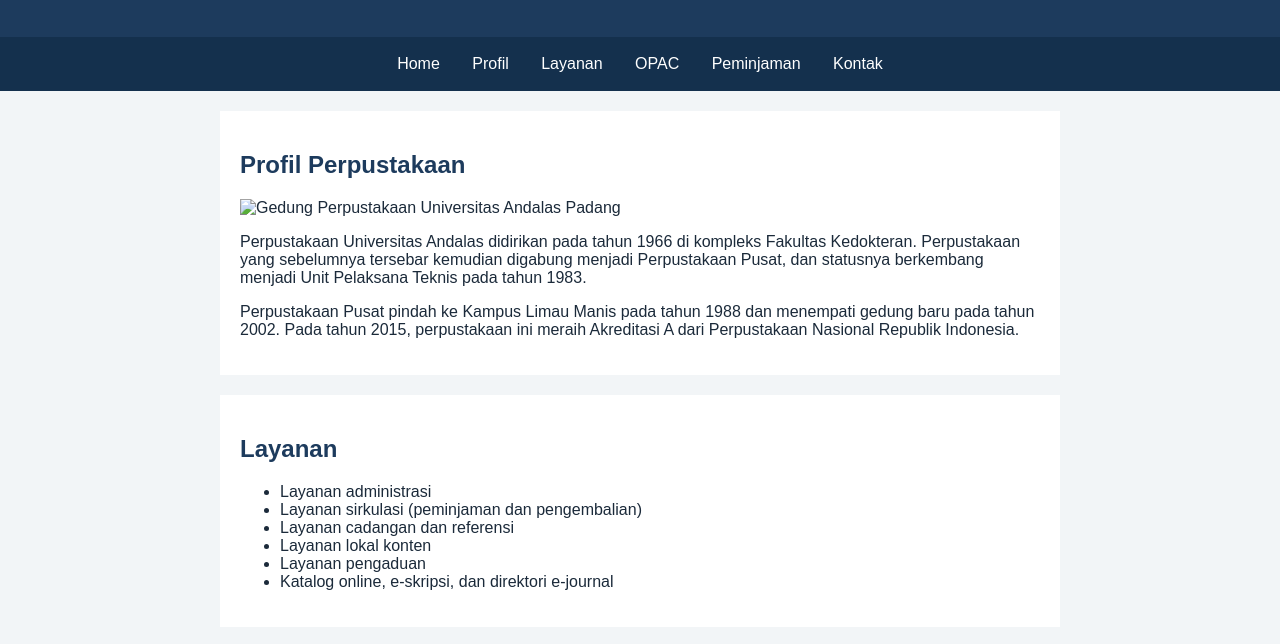
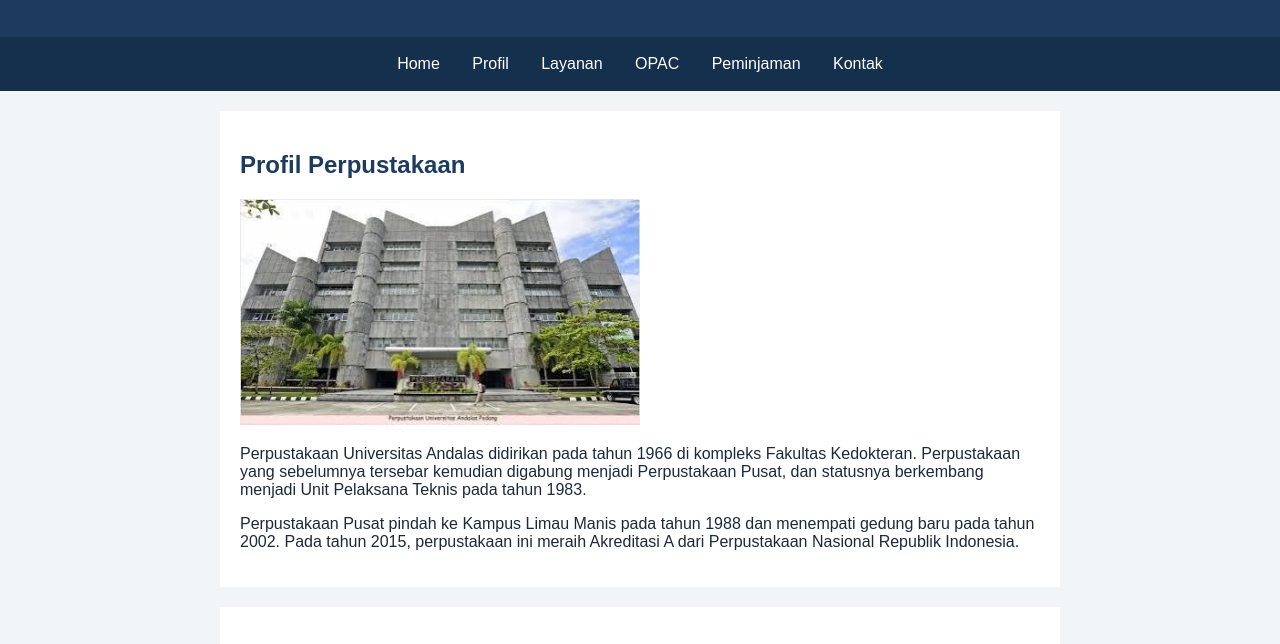
Before and after one commit to mentaridwiputrim-dot/perpustakaan-digital-unand, a plain HTML site: page index.html in a window 1280 px wide. Shown: the part 125-769 px from the top of the page. Drawn offline with Linux system fonts and the light colour scheme; the site is published under a folder, as on GitHub Pages, so addresses that start at the root find nothing.

Commit message:
Update index.html

```diff
--- a/index.html
+++ b/index.html
@@ -24,7 +24,7 @@
 
   <section id="profil">
     <h2>Profil Perpustakaan</h2>
-    <img src="/gambar1.jpg" alt="Gedung Perpustakaan Universitas Andalas Padang" width="400">
+    <img src="gambar1.jpg" alt="Gedung Perpustakaan Universitas Andalas Padang" width="400">
     <p>Perpustakaan Universitas Andalas didirikan pada tahun 1966 di kompleks Fakultas Kedokteran. Perpustakaan yang sebelumnya tersebar kemudian digabung menjadi Perpustakaan Pusat, dan statusnya berkembang menjadi Unit Pelaksana Teknis pada tahun 1983.</p>
     <p>Perpustakaan Pusat pindah ke Kampus Limau Manis pada tahun 1988 dan menempati gedung baru pada tahun 2002. Pada tahun 2015, perpustakaan ini meraih Akreditasi A dari Perpustakaan Nasional Republik Indonesia.</p>
   </section>
```
